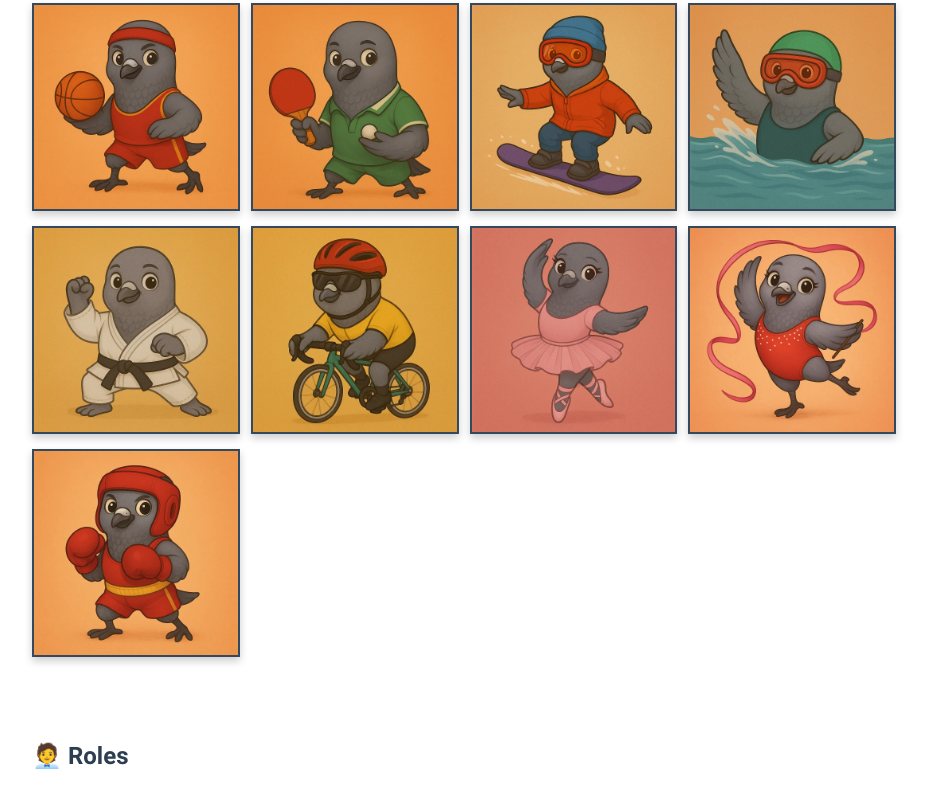
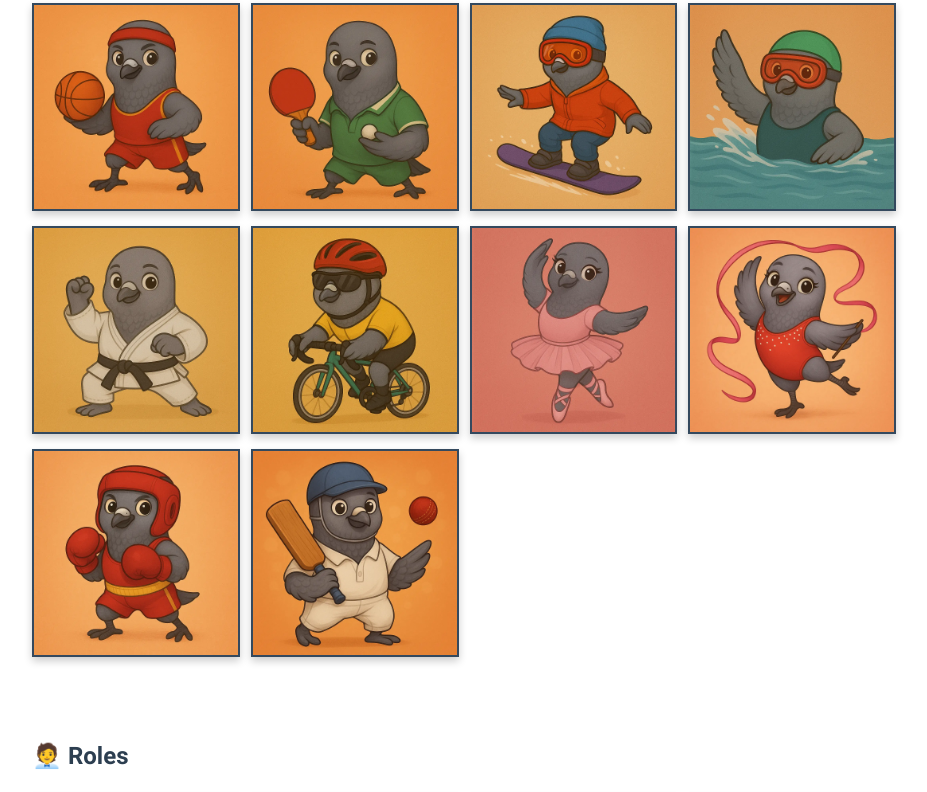
Before and after one commit to coomiles/flixinfo-website, a plain HTML site: page avatars.html in a window 1280 px wide. Shown: the part 358-1150 px from the top of the page, without its empty margins (178-1105 px from the left). Drawn offline with Linux system fonts and the light colour scheme.

Commit message:
add avatars

```diff
--- a/avatars.html
+++ b/avatars.html
@@ -74,6 +74,7 @@
                 <img src="pics/avatar-compress/sport/7.webp" alt="Sports Avatar 7" class="comic-panel">
                 <img src="pics/avatar-compress/sport/8.webp" alt="Sports Avatar 8" class="comic-panel">
                 <img src="pics/avatar-compress/sport/9.webp" alt="Sports Avatar 9" class="comic-panel">
+                <img src="pics/avatar-compress/sport/10.webp" alt="Sports Avatar 10" class="comic-panel">
             </div>
         </div>
 
```
Also changed, not shown: pics/avatar-compress/sport/10.webp (added).
